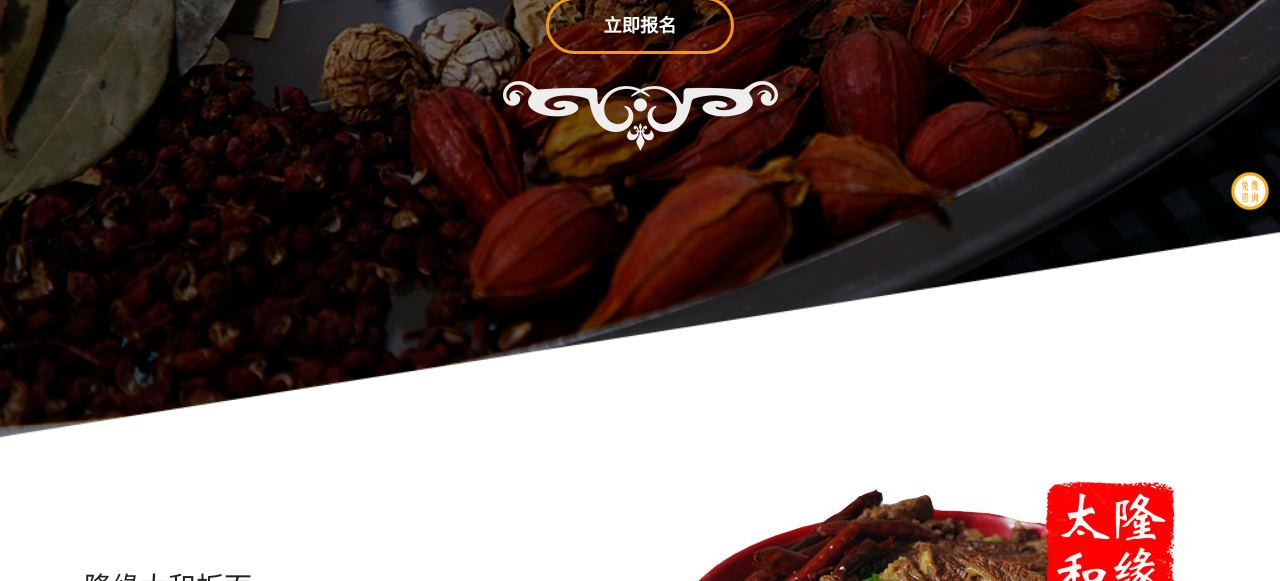
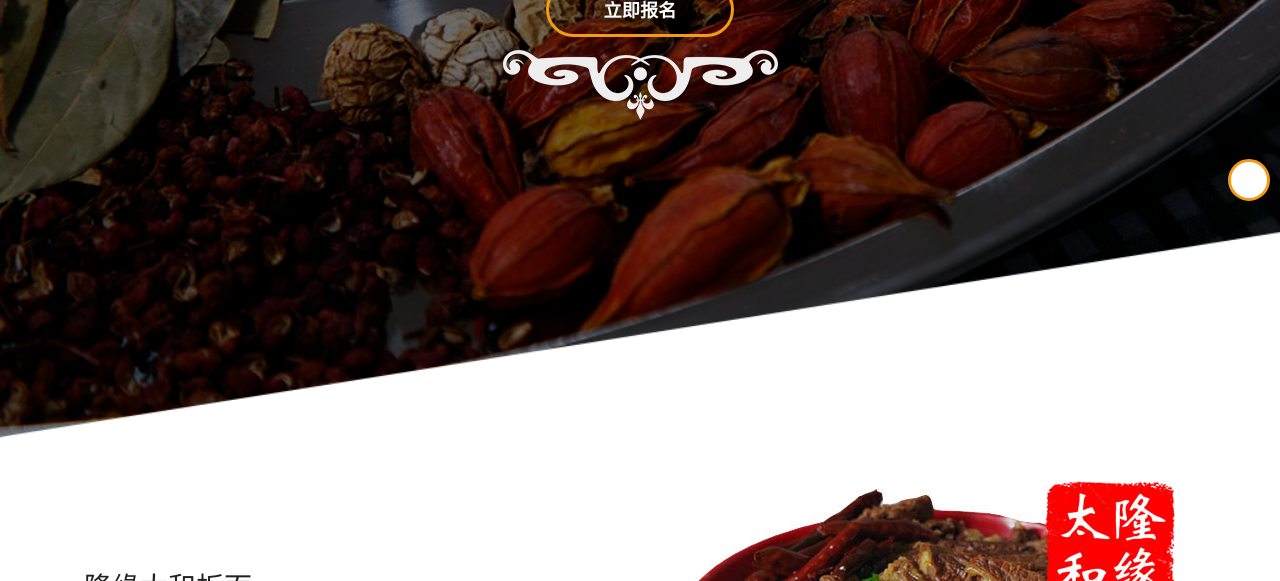
Before and after one commit to lythbm/lythbm.github.io, a plain HTML site: page index.html in a window 1280 px wide. Shown: the part 519-1100 px from the top of the page. Drawn offline with nearby package versions, Linux system fonts and the light colour scheme.

Commit message:
Update style.css

```diff
--- a/css/style.css
+++ b/css/style.css
@@ -178,7 +178,6 @@ p.have {
   line-height: 1.7em;
 }
 a.register {
-  display: inline-block;
   text-decoration: none;
   font-size: 1.3em;
   color: #fff;
@@ -327,15 +326,29 @@ i.dolor {
   bottom: 20px;
   right: 10px;
   overflow: hidden;
-  width: 40px;
-  height: 40px;
-  border: none;
-  background: url("../images/up.png") no-repeat 0px 0px;
+  width: 42px;
+  height: 42px;
+  text-align: center;
+  background: #fff;
+  color: #f39c12;
+  border: 3px #f39c12 solid;
+  border-radius: 50%;
+  box-shadow: 0 0 2px rgba(0, 0, 0, .3);
+  box-sizing: border-box;
+}
+#toTop {
+  font-size: 16px;
+  line-height: 36px;
+}
+#toTop>span {
+  margin-left: -1px;
 }
 .tel {
   display: block;
-  bottom: 70px;
-  background: url("../images/tel.png") no-repeat 0px 0px;
+  padding: 6px 0;
+  font-size: 12px;
+  line-height: 1;
+  bottom: 80px;
 }
 .policy {
   width: 90%;
```
